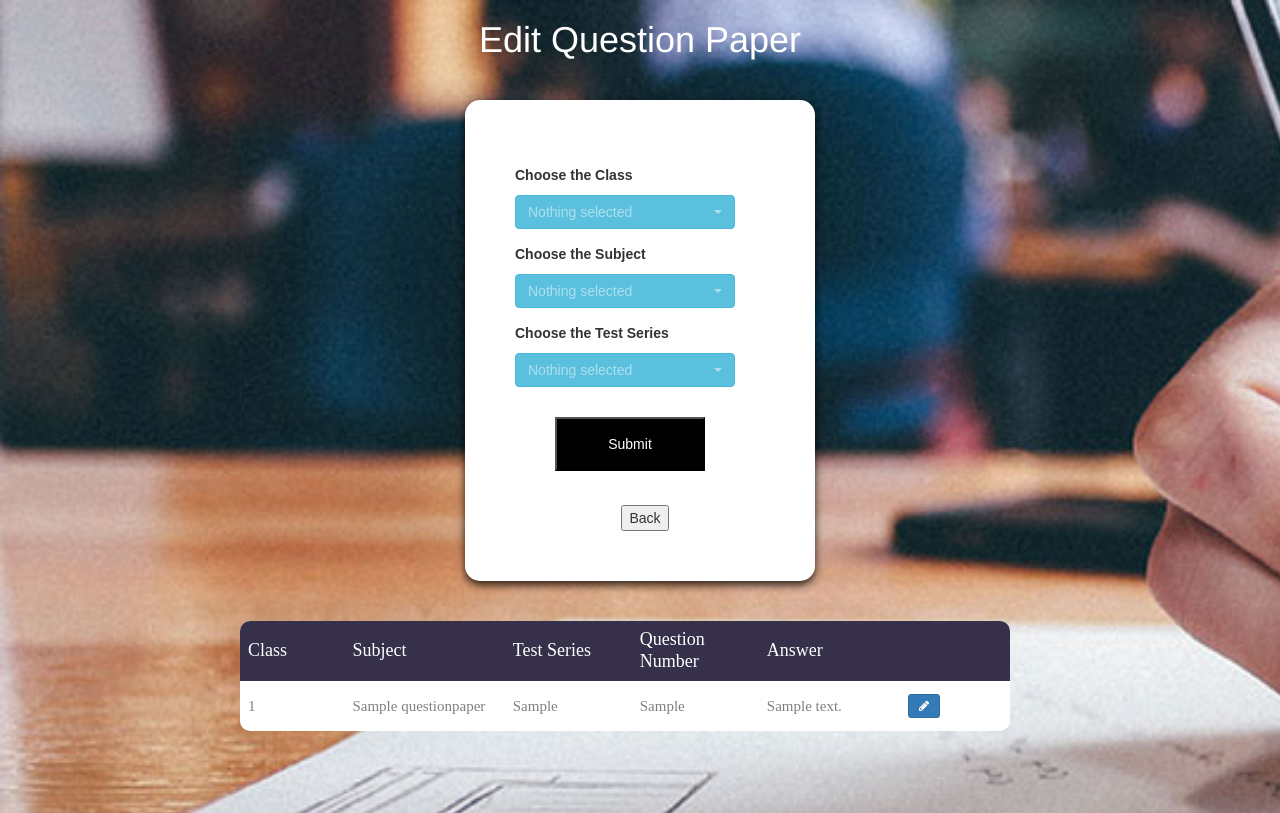
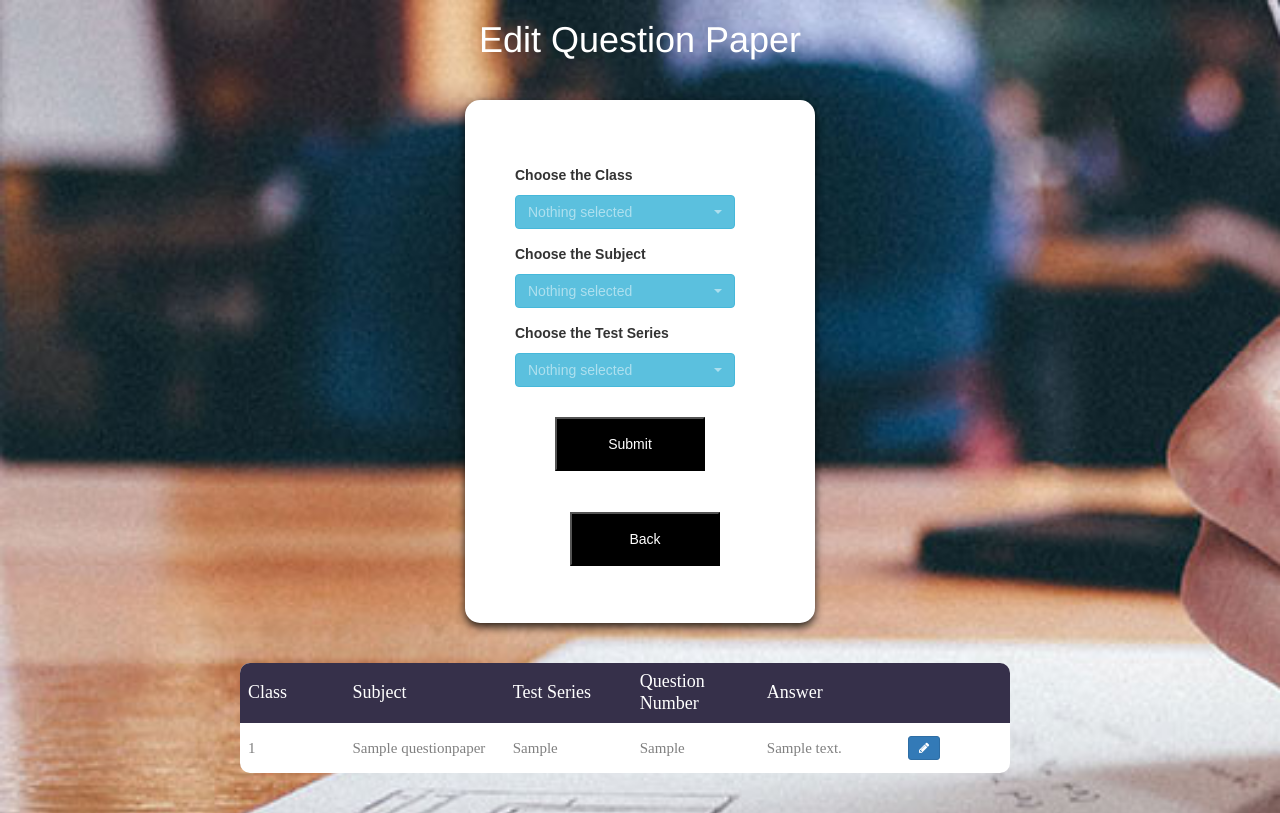
Before and after one commit to fathima-nafha/Digival, a Django app: template recognition/templates/recognition/questionseries.html in a window 1280 px wide. Shown: the top 813 px of the page. Run offline with Django 3.2, Linux system fonts and the light colour scheme; tables that the repository leaves empty hold one stand-in row (values such as "Sample post"); the template is opened without the code that fills it: values that come from a table or form of the project are taken from there, most other values are stand-ins (such as "Sample title", 1, 10 or a date in 2020); some libraries are stand-ins or nearby versions.

Commit message:
Added Back Button

```diff
--- a/recognition/static/css/questionseries.css
+++ b/recognition/static/css/questionseries.css
@@ -64,6 +64,15 @@ input[type=submit]{
   width:150px;
   margin-top: 10px;
  margin-left: 40px;
+  padding: 15px;
+  cursor:pointer;
+}
+#backBtn{
+  background-color:black;
+  color: white;
+  outline-color:black;
+  width:150px;
+
   padding: 15px;
   cursor:pointer;
 }
--- a/recognition/templates/recognition/questionseries.html
+++ b/recognition/templates/recognition/questionseries.html
@@ -73,7 +73,7 @@
                <br><br>
                <input type="submit" ><br><br>
             </form>
-            <center><button type="submit" name="Back" id="backBtn" href="{% url 'recognition:homepage' %}">Back </button></center>
+            <center><a class="btn" href="{% url 'recognition:homepage' %}"><button id="backBtn">Back</button></a> </center>
 
          </div>
          <div class="limiter">
```
